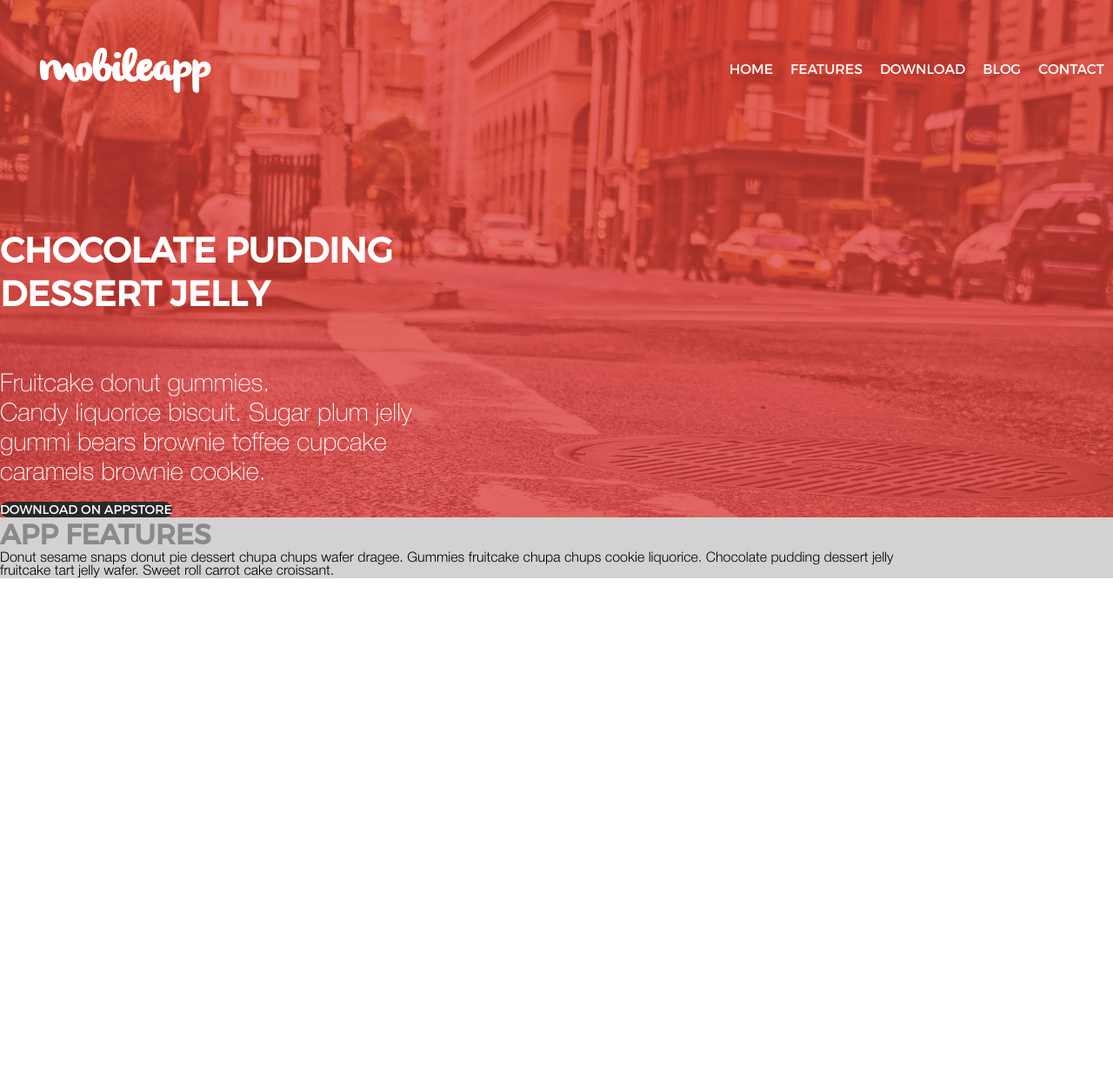
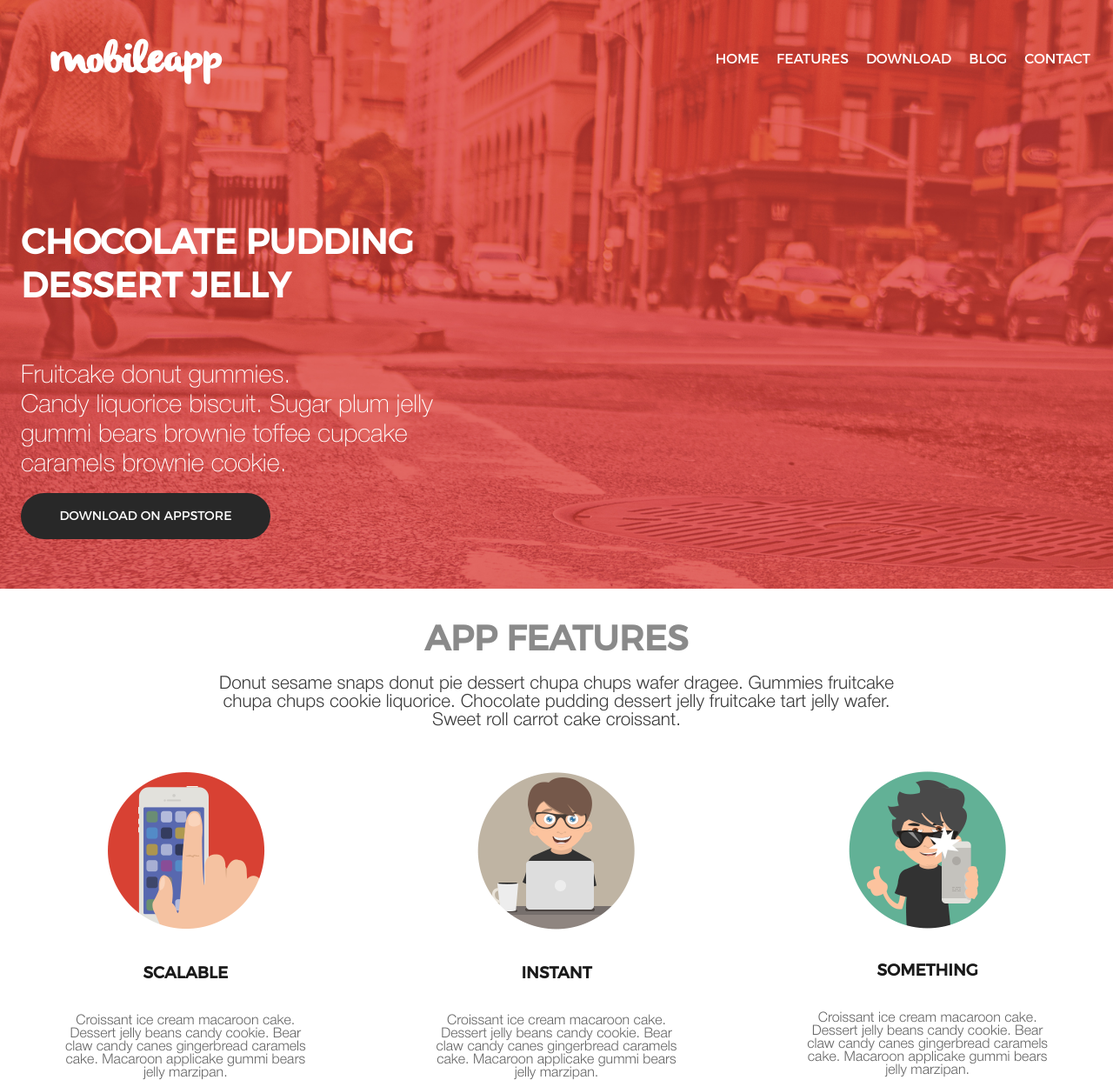
Before and after one commit to kovalevsky0/applanding, a plain HTML site: page index.html in a window 1280 px wide. Shown: the whole page at 87% size. Before the commit the page ends 800 px from the top, so only its background shows below. Drawn offline with Linux system fonts and the light colour scheme.

Commit message:
Block 'features' made. Icons is tag img

```diff
--- a/css/style.css
+++ b/css/style.css
@@ -85,7 +85,6 @@
 .container {
 	width: 100%;
 	margin: 0 auto;
-	background: #d2d2d2;
 }
 
 .container .cols {
@@ -126,7 +125,7 @@
 
 .header {
 	background: url(../img/header-bg.jpg) top center;
-	padding-top: 50px;
+	padding-top: 2.5em;
 	background-size: cover;
 }
 .logo {
@@ -136,13 +135,14 @@
 		color: #fff;
 		font-family: 'olivierregular';
 		font-size: 1.5em;
-		margin-left: 45px;
+		margin-left: 1.2em;
 	}
 
 .menu {
 	float: right;
 	height: auto;
-	margin-top: 10px;
+	margin-top: 0.5em;
+	margin-right: 1em;
 }
 
 	.menu li {
@@ -172,7 +172,11 @@
 			}
 
 
-.header-main {padding-top: 150px;}
+.header-main {
+	padding-top: 150px;
+	float: left;
+	padding-left: 1.5em;
+}
 .header-content {
 	float: right;
 }
@@ -197,9 +201,11 @@
 		font-family: 'montserratregular';
 		font-size: 0.9em;
 		text-transform: uppercase;
-
 		border-radius: 50px;
-		margin-bottom: 23px;
+		margin-bottom: 4em;
+		display: block;
+		text-align: center;
+		padding: 1.2em 1em;
 	}
 
 .mobile {
@@ -210,14 +216,67 @@
 }
 
 .features {
-
+	padding-top: 2em;
+	margin-bottom: 3em;
 }
 	.features h1 {
 		color: #8a8a8a;
 		text-transform: uppercase;
 		font-family: 'montserratregular';
+		text-align: center;
+		font-size: 2.5em;
 	}
 
 	.features p {
 		font-family: 'HelveticaLight';
+		text-align: center;
+		color: #3a3a3a;
+		margin-top: 0.8em;
+		font-size: 1.3em;
+		padding-left: 1em;
+		padding-right: 1em;
 	}
+
+
+.features-blocks {
+	text-align: center;
+}
+
+	.features-blocks img {
+		margin-bottom: 2em;
+	}
+	 .features-blocks h3 {
+	 	text-transform: uppercase;
+	 	font-family: 'montserratregular';
+	 	color: #1a1a1a;
+	 	margin-bottom: 2em;
+	 }
+
+	 .features-blocks p {
+	 	font-family: 'HelveticaLight';
+	 	color: #646464;
+	 	padding-right: 4em;
+		padding-left: 4em;
+	 }
+
+ /*.block-inner {
+    position: relative;
+    height: 0;
+    border: none;
+    padding-top: 14em;
+}
+
+.features-icon {
+    position: absolute;
+    top: 0;
+    right: 0;
+    bottom: 0;
+    left: 8em;
+    height: 12em;
+    margin-left: 28%;
+}
+
+.icon-one {background: url(../img/features-icon-1.png) no-repeat; background-size: auto;}
+.icon-two {background: url(../img/features-icon-2.png) no-repeat; background-size: auto;}
+.icon-three {background: url(../img/features-icon-3.png) no-repeat; background-size: auto;}
+*/
--- a/index.html
+++ b/index.html
@@ -26,7 +26,7 @@
 				<h1>Chocolate pudding dessert
 				jelly</h1>
 				<p>Fruitcake donut gummies. <br>Candy liquorice biscuit. Sugar plum jelly gummi bears brownie toffee cupcake caramels brownie cookie.</p><br>
-				<a href="#">Download on Appstore</a>
+				<a href="#" class="cols col-6">Download on Appstore</a>
 			</div>
 			<div class="cols col-3 clear"></div>
 			<div class="cols col-4">
@@ -36,12 +36,36 @@
 	</header>
 	<div class="container">
 		<div class="row">
-			<div class="cols col-1"></div>
-			<div class="cols col-10 features">
+			<div class="cols col-12 features">
 				<h1>App Features</h1>
-				<p>Donut sesame snaps donut pie dessert chupa chups wafer dragee. Gummies fruitcake chupa chups cookie liquorice. Chocolate pudding dessert jelly fruitcake tart jelly wafer. Sweet roll carrot cake croissant.</p>
+				<p>Donut sesame snaps donut pie dessert chupa chups wafer dragee. Gummies fruitcake<br>chupa chups cookie liquorice. Chocolate pudding dessert jelly fruitcake tart jelly wafer. <br>Sweet roll carrot cake croissant.</p>
 			</div>
-			<div class="cols col-1"></div>
+			<div class="row features-blocks">
+				<div class="cols col-4">
+					<!--<div class="block-inner">
+						<div class="features-icon icon-one"></div>
+					</div>-->
+					<img src="img/features-icon-1.png">
+					<h3>scalable</h3>
+					<p>Croissant ice cream macaroon cake. Dessert jelly beans candy cookie. Bear claw candy canes gingerbread caramels cake. Macaroon applicake gummi bears jelly marzipan.</p>
+				</div>
+				<div class="cols col-4">
+					<!--<div class="block-inner">
+						<div class="features-icon icon-two"></div>
+					</div>-->
+					<img src="img/features-icon-2.png">
+					<h3>instant</h3>
+					<p>Croissant ice cream macaroon cake. Dessert jelly beans candy cookie. Bear claw candy canes gingerbread caramels cake. Macaroon applicake gummi bears jelly marzipan.</p>
+				</div>
+				<div class="cols col-4">
+					<!--<div class="block-inner">
+						<div class="features-icon icon-three"></div>
+					</div>-->
+					<img src="img/features-icon-3.png">
+					<h3>something</h3>
+					<p>Croissant ice cream macaroon cake. Dessert jelly beans candy cookie. Bear claw candy canes gingerbread caramels cake. Macaroon applicake gummi bears jelly marzipan.</p>
+				</div>
+			</div>
 		</div>
 	</div>
 </body>
```
Also changed, not shown: img/features-icon-1.png (added), img/features-icon-2.png (added), img/features-icon-3.png (added).
